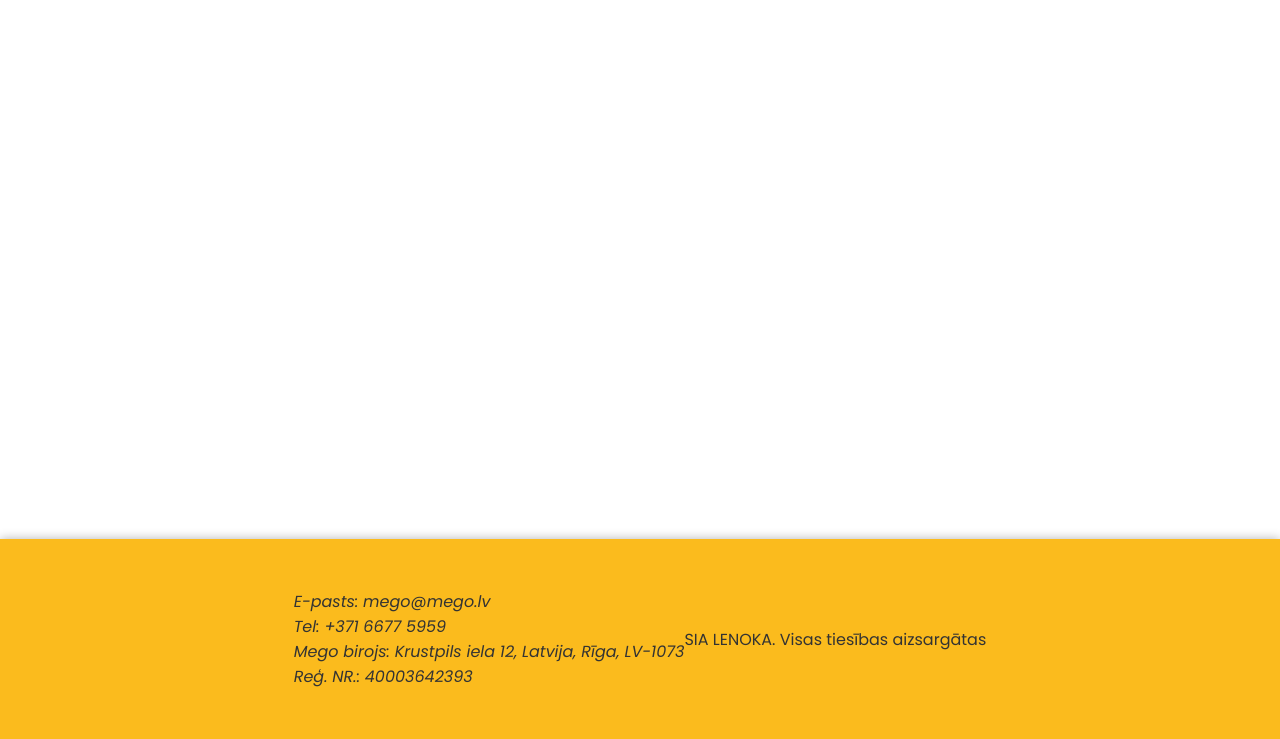
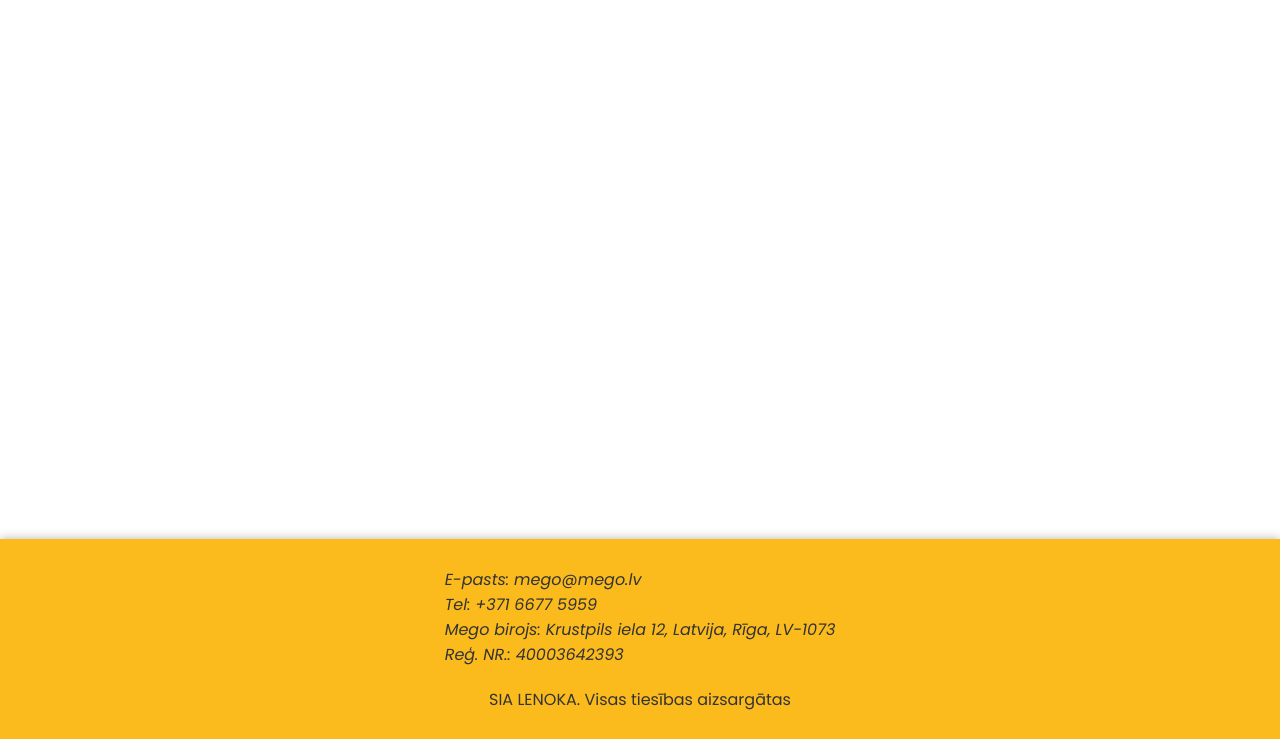
Before and after one commit to Freshygam3s/Mego_app, a plain HTML site: page Index.html in a window 1280 px wide. Shown: the part 61-800 px from the top of the page. Drawn offline with Linux system fonts and the light colour scheme.

Commit message:
Update style.css

```diff
--- a/style.css
+++ b/style.css
@@ -77,6 +77,11 @@ footer{
   justify-content: center;
   align-items: center;
   box-shadow: 0 0px 10px rgba(0, 0, 0, 0.3);
+  flex-direction: column;
+}
+
+.copyright{
+  margin-top: 20px;
 }
 
 @media (max-width: 768px) {
```
